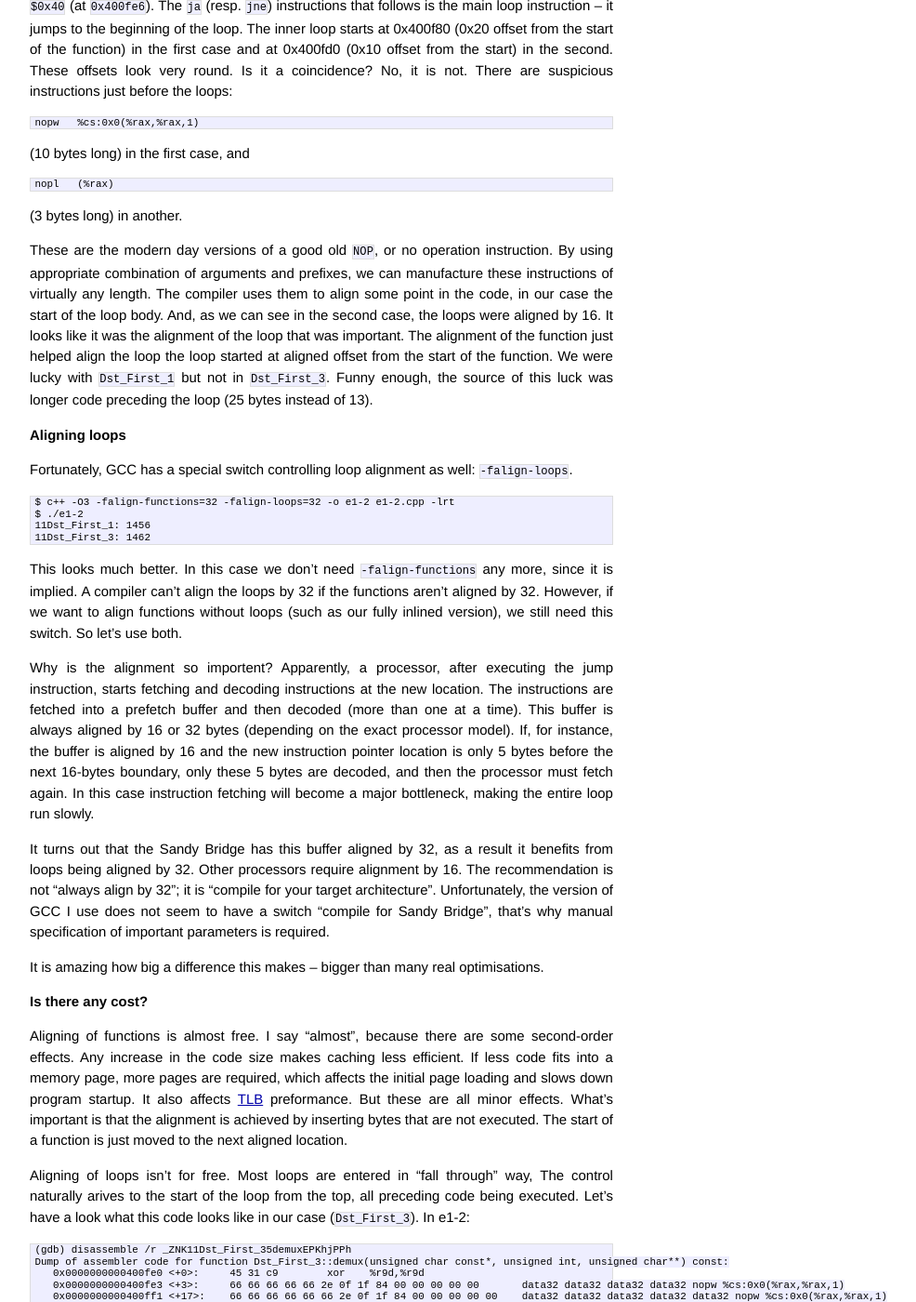
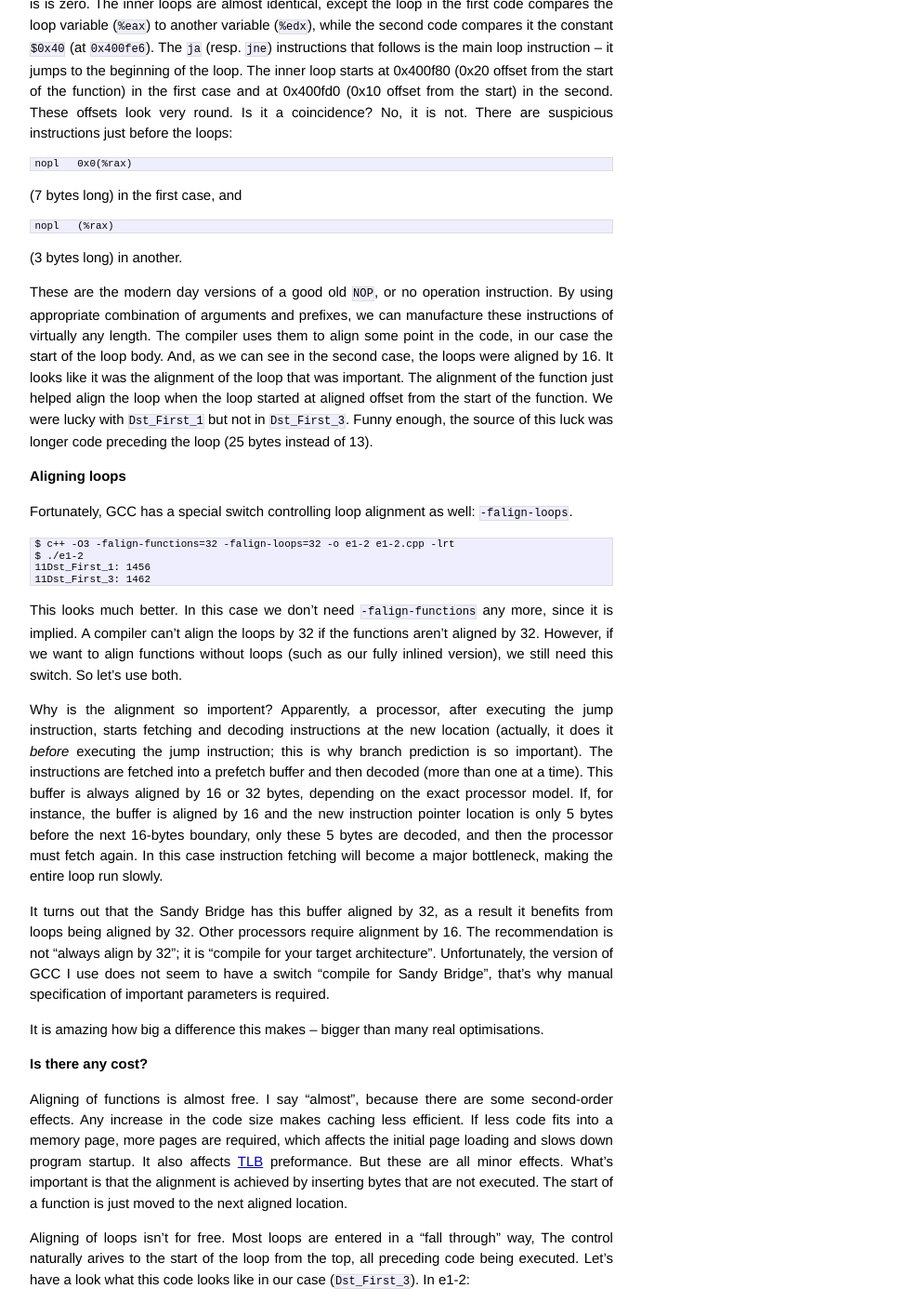
Before and after one commit to pzemtsov/pzemtsov.github.io, a Jekyll site: the page built from _posts/2014-05-12-mystery-of-unstable-performance.md, in a window 1280 px wide and 1400 px high, scrolled down 5848 px. Shown: the whole window at 93% size, without its empty margins (294-1280 px from the left). Built offline with Jekyll 4.4.1, drawn with Linux system fonts in a browser that asks for light colours; Markdown is read by kramdown in place of the engine named in the settings; comment, search, counter and statistics services are not loaded; some of the changed text lies outside the part shown.

Commit message:
Spelling fixed

```diff
--- a/_posts/2014-05-12-mystery-of-unstable-performance.md
+++ b/_posts/2014-05-12-mystery-of-unstable-performance.md
@@ -7,13 +7,13 @@ ART-FROM-MACROS-TO-TEMPLATES: /2014/05/07/from-macros-to-templates.html
 ---
 
 Most people love detective stories. It is a bit illogical. The situation where everyone is alive and well, and all
-the valuables are where they were left, for logically minded person must be much more enjoyable than the case
+the valuables are where they were left, for logically minded person this must be much more enjoyable than the case
 when they know exactly who killed half a dozen people and stole the money.
 
 Most programmers love resolving mysteries. For many, like me, this is the biggest fun in programming -- to find
 out what went wrong and why. This is also illogical. Logically, the biggest fun should have been when everything just worked.
 
-Obviously, our problems are different. A typical problem is "Why doesn't this program work". Optimisation adds
+Obviously, our problems are different. A typical problem is "Why doesn't this program work?". Optimisation adds
 another one: "Why is this program slow?". Both require full-scale investigation work, and as a result
 a programmer feels inside the detective story, as either a victim, a criminal or a detective, depending on the
 outcome.
@@ -70,7 +70,7 @@ But the performance of `Dst_First_3` is definitely unusual. I expected it to be
 even more likely, faster. And everyone would. This is common sense: programs don't become slower from replacing
 of variable loop limits with hard-coded constants -- unless there is something wrong with a compiler. And here it
 is 20% slower. This is a mystery, and it requires an investigation. Without knowing the answer, we can't go
-forward. What's a point optimising a program by 5% or 10% if some unknown factor can suddenly make it lose 20%
+forward. What's the point optimising a program by 5% or 10% if some unknown factor can suddenly make it lose 20%
 of speed?
 
 Simplifying the program
@@ -80,7 +80,7 @@ When facing any kind of a mystery it always helps reducing the situation to the
 irrelevant or unnecessary factors have been eliminated. This is what we're trying to achieve now. We'll do the following:
 
 - remove all the versions other than `Dst_First_1` and `Dst_First_3`
-- remove call to `check()`, which allows removing of `Reference` as well
+- remove the call to `check()`, which allows removing of `Reference` as well
 - remove asserts
 
 here is the code for two versions in question:
@@ -128,7 +128,7 @@ becomes even more important, because we can't seriously embark on any optimisati
 are so unstable.
 
 Could it be that the compiler generates different code in different circumstances? Or perhaps the code is the same but
-some places in memory are better than the others? We'll look at it now. To do it, we don't need two functions any more,
+some places in memory are better than the others? We'll look at it now. To do this, we don't need two functions any more,
 one is enough -- the one that's unstable.
 
 Testing the unstable
@@ -209,7 +209,7 @@ by a slow version, followed by another fast and so on. Let's look at the first t
     $ gdb ./e1-3
     Reading symbols from /root/cpp/e1-3...(no debugging symbols found)...done.
 
-Sorry, my mistake. We need symbol table, which is not generated by default. Fortunately, this can be done easily:
+Sorry, my mistake. We need the symbol table, which is not generated by default. Fortunately, this can easily be done:
 
     $ c++ -g -O3 -o e1-3 e1-3.cpp -lrt
     $ gdb ./e1-3
@@ -289,13 +289,13 @@ Fortunately, it is very easy to test the effect of function alignment. GNU C has
 
 It seems that we have found the culprit. The execution speed benefits from functions being aligned by 32.
 If a function isn't explicitly aligned by 32, it is a matter of luck
-where it will end up, aligned or not. Its starting address depends on presence of other functions, their sizes and the order of
+where it will end up, aligned or not. Its starting address depends on the presence of other functions, their sizes and the order of
 their generation. No wonder we've got such unstable results.
 
 Back to original problem
 ------------------------
 
-We have found what was wrong. It's time to finish the article, there is just a formality left: to test the
+We have found what was wrong. It's time to finish the article, there is just one formality left: to test the
 solution on other examples. Let's go back to `e1-2.cpp` and run it again:
 
     $ c++ -O3 -falign-functions=32 -o e1-2 e1-2.cpp -lrt
@@ -371,9 +371,9 @@ from the start of the function) in the first case and at 0x400fd0 (0x10 offset f
 These offsets look very round. Is it a coincidence? No, it is not. There are suspicious instructions just
 before the loops:
 
-    nopw   %cs:0x0(%rax,%rax,1)
+    nopl   0x0(%rax)
 
-(10 bytes long) in the first case, and
+(7 bytes long) in the first case, and
 
     nopl   (%rax)
 
@@ -383,7 +383,7 @@ These are the modern day versions of a good old `NOP`, or no operation instructi
 of arguments and prefixes, we can manufacture these instructions of virtually any length. The compiler uses them
 to align some point in the code, in our case the start of the loop body. And, as we can see in the second case,
 the loops were aligned by 16. It looks like it was the alignment of the loop that was important. The alignment
-of the function just helped align the loop the loop started at aligned offset from the start of the function. We were lucky
+of the function just helped align the loop when the loop started at aligned offset from the start of the function. We were lucky
 with `Dst_First_1` but not in `Dst_First_3`. Funny enough, the source of this luck was longer code preceding the loop
 (25 bytes instead of 13).
 
@@ -402,8 +402,9 @@ can't align the loops by 32 if the functions aren't aligned by 32. However, if w
 (such as our fully inlined version), we still need this switch. So let's use both.
 
 Why is the alignment so importent? Apparently, a processor, after executing the jump instruction, starts fetching and
-decoding instructions at the new location. The instructions are fetched into a prefetch buffer and then decoded
-(more than one at a time). This buffer is always aligned by 16 or 32 bytes (depending on the exact processor model).
+decoding instructions at the new location (actually, it does it *before* executing the jump instruction; this is
+why branch prediction is so important). The instructions are fetched into a prefetch buffer and then decoded
+(more than one at a time). This buffer is always aligned by 16 or 32 bytes, depending on the exact processor model.
 If, for instance, the buffer is aligned by 16 and the new instruction pointer location is only 5 bytes before the
 next 16-bytes boundary, only these 5 bytes are decoded, and then the processor must fetch again. In this case
 instruction fetching will become a major bottleneck, making the entire loop run slowly.
@@ -424,7 +425,7 @@ the initial page loading and slows down program startup. It also affects [TLB](h
 preformance. But these are all minor effects. What's important is that the alignment is achieved by inserting
 bytes that are not executed. The start of a function is just moved to the next aligned location.
 
-Aligning of loops isn't for free. Most loops are entered in "fall through" way, The control naturally arives to the start of
+Aligning of loops isn't for free. Most loops are entered in a "fall through" way, The control naturally arives to the start of
 the loop from the top, all preceding code being executed. Let's have a look what this code looks like in our case (`Dst_First_3`).
 In e1-2:
 
@@ -461,8 +462,8 @@ can be a bottleneck. If a loop executes just a few times, the penalty of enterin
 may be higher than the benefit of aligning the loop.
 
 This is why "align your loops" isn't a universal advice, and "align your loops by 32" is even less universal. This
-is a point whene **Java** has advantage over **C**: the **Java** VM knows which loops are hot and which are not; in
-addition it knows the exact model of the processor the program runs on. **C** compilers don't have such a luxury.
+is a point where **Java** has advantage over **C**: the **Java** VM knows which loops are hot and which are not; in
+addition it knows the exact model of the processor the program runs on. **C** compilers don't have this luxury.
 
 By the way, the outer loop of our example is aligned as well, using even more bytes (29).
 
@@ -487,7 +488,7 @@ Probably, the best way of using these options is to use them on specific files (
 So what to do?
 --------------
 
-The **C/C++** developers have really hard time tuning their programs for target systems. Not only alignment is
+The **C/C++** developers have a really hard time tuning their programs for target systems. Not only alignment is
 specific for processor models: the entire code generation process is specific. For instance, in the old days the best way to
 increment a variable by 1 was by using an `inc` instruction. These days `add 1` is usually better, because `inc` causes
 a partial flag stall. In addition, processors differ in their support for the new features: `AVX`, `FMA`, `popcnt`
@@ -577,7 +578,7 @@ Some observations:
 
 - In general, it became better. No version got slower, some (all the `Src_First` and `Dst_First_3`) became much faster.
 
-- Unlike in **Java**, `Src_First` version are faster than `Dst_First`
+- Unlike in **Java**, the `Src_First` version are faster than the `Dst_First` versions
 
 - `Src_First` run faster than in **Java**, while `Dst_First` run slower
 
@@ -594,7 +595,7 @@ Some observations:
 Conclusions
 -----------
 
-- We've just gone through very enthralling detective story. The detective team succeeded this time;
+- We've just gone through a very enthralling detective story. The detective team succeeded this time;
   the culprit was found and neutralised.
 
 - Our first find was not completely correct; it is very typical for detective stories.
```
Also changed, not shown: other parts of _posts/2014-05-12-mystery-of-unstable-performance.md (+4 -4 lines), _posts/2014-05-09-gcc-optimisations-and-pointer-aliasing.md (+3 -3 lines), _posts/2014-05-15-how-to-make-C-as-fast-as-java.md (+8 -9 lines).
